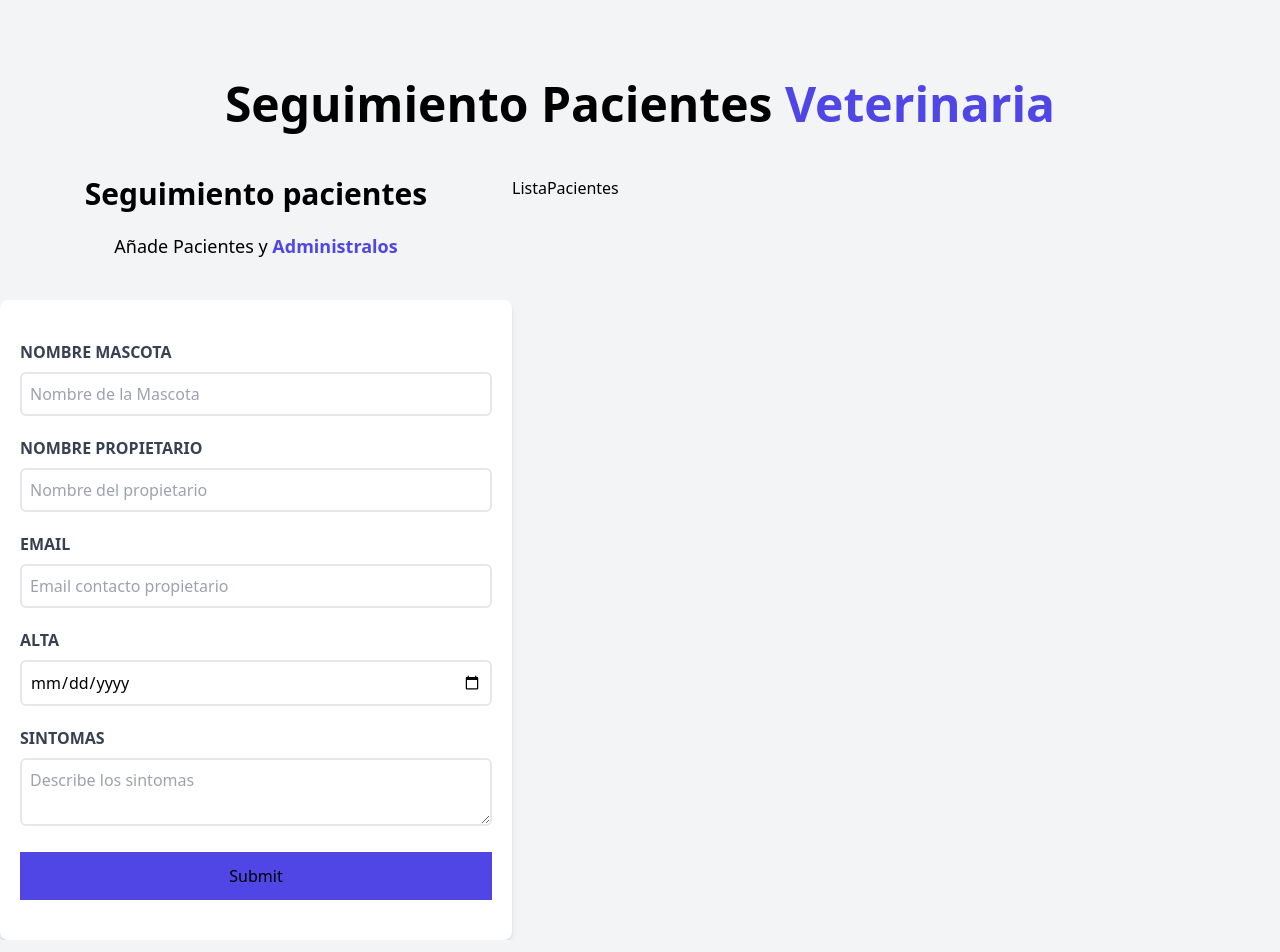
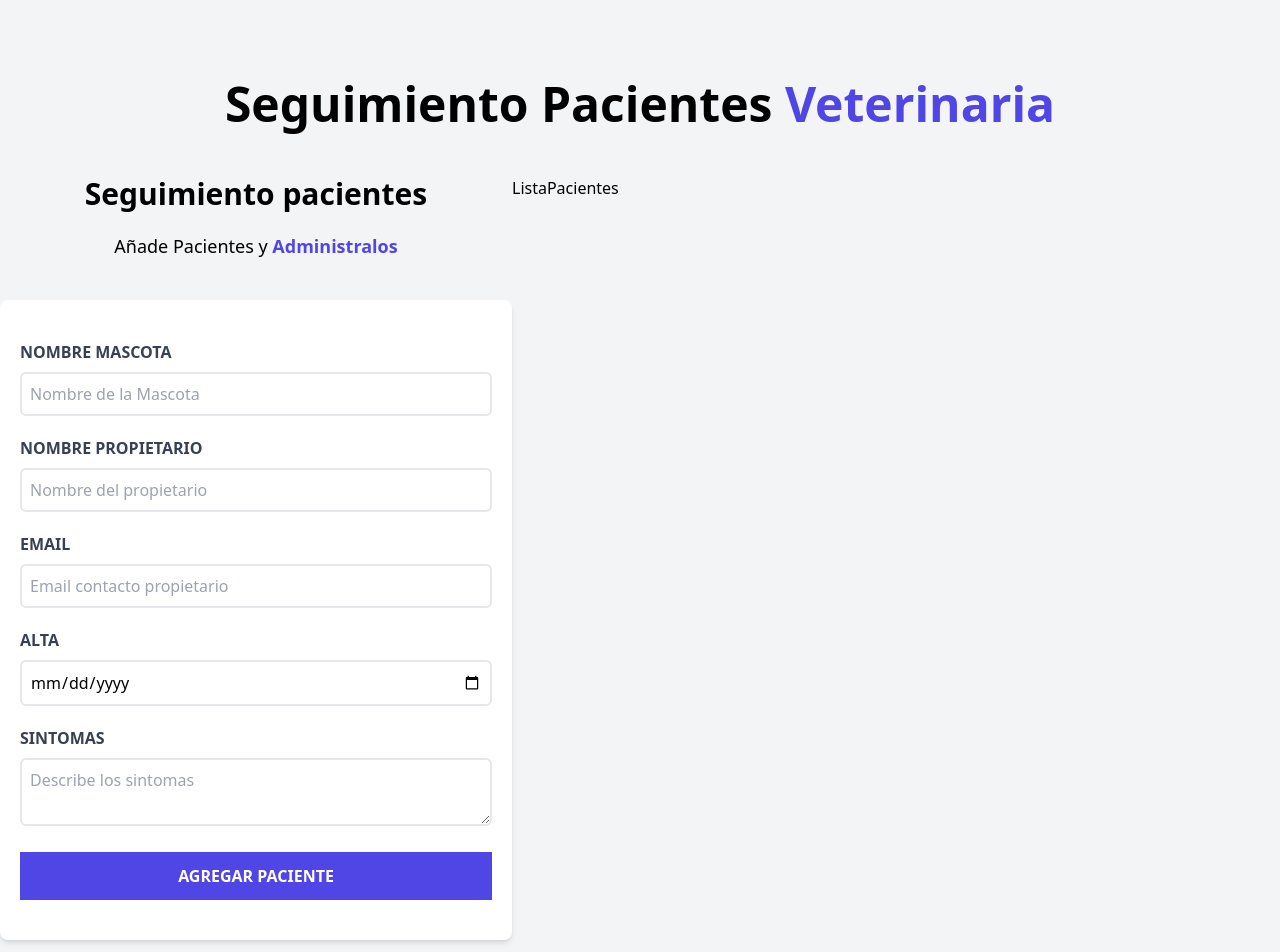
Before and after one commit to AndresEGV/citas-veterinaria, a React (Vite) app: page / in a window 1280 px wide. Shown: the top 952 px of the page. Built offline with nearby package versions, Linux system fonts and the light colour scheme.

Commit message:
chore: add some css to form

```diff
--- a/src/components/Formulario.jsx
+++ b/src/components/Formulario.jsx
@@ -8,7 +8,7 @@ const Formulario = () => {
         Añade Pacientes y {""}
         <span className="text-indigo-600 font-bold">Administralos</span>
       </p>
-      <form className="bg-white shadow-md rounded-lg py-10 px-5">
+      <form className="bg-white shadow-md rounded-lg py-10 px-5 mb-10">
         <div className="mb-5">
           <label
             htmlFor="mascota"
@@ -76,7 +76,11 @@ const Formulario = () => {
             placeholder="Describe los sintomas"
           />
         </div>
-        <input type="submit" className="bg-indigo-600 w-full p-3" />
+        <input
+          type="submit"
+          className="bg-indigo-600 w-full p-3 text-white uppercase font-bold hover:bg-indigo-700 cursor pointer transition-colors"
+          value="agregar paciente"
+        />
       </form>
     </div>
   );
```
